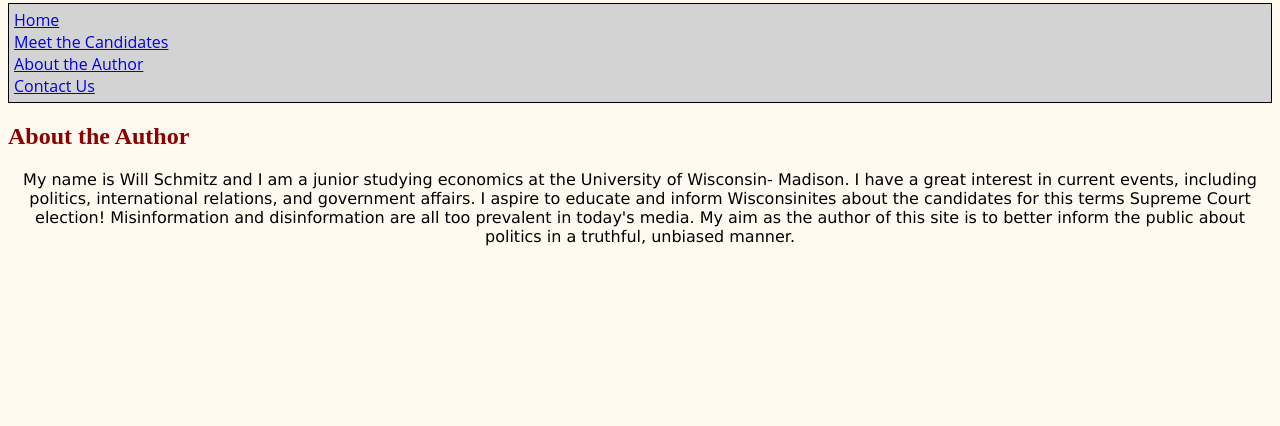
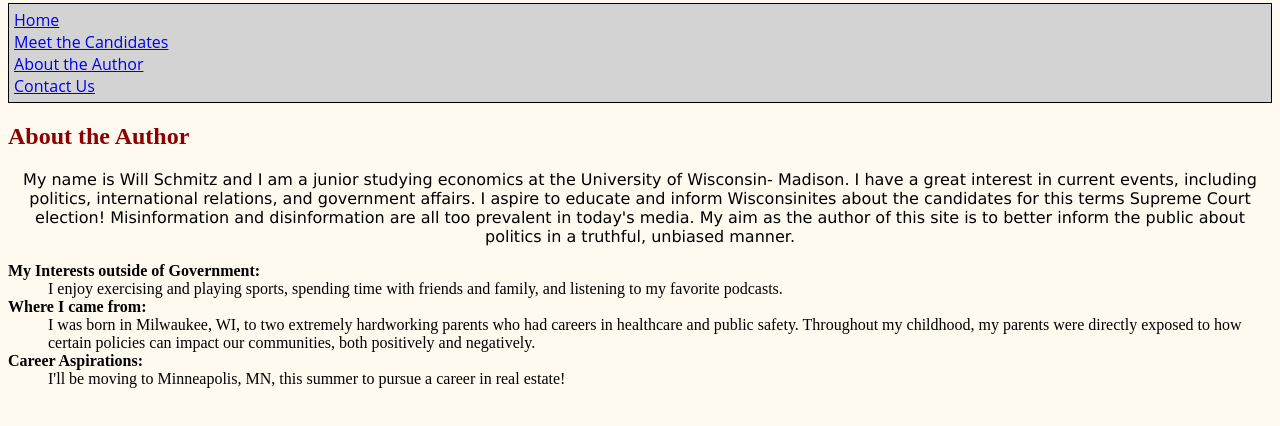
Before and after one commit to whschmitz/whschmitz, a plain HTML site: page Abouttheauthor.html in a window 1280 px wide. Shown: the part 78-504 px from the top of the page. Drawn offline with Linux system fonts and the light colour scheme.

Commit message:
Add files via upload

```diff
--- a/Abouttheauthor.html
+++ b/Abouttheauthor.html
@@ -28,6 +28,15 @@
 
 	Misinformation and disinformation are all too prevalent in today's media. My aim as the author of this site is to better inform the public about politics in a truthful, unbiased manner.
 
+	<dl>
+		<dt>My Interests outside of Government:</dt>
+		<dd>I enjoy exercising and playing sports, spending time with friends and family, and listening to my favorite podcasts.</dd>
+		<dt>Where I came from:</dt>
+		<dd> I was born in Milwaukee, WI, to two extremely hardworking parents who had careers in healthcare and public safety. Throughout my childhood, my parents were directly exposed to how certain policies can impact our communities, both positively and negatively.</dd>
+		<dt>Career Aspirations:</dt>
+		<dd>I'll be moving to Minneapolis, MN, this summer to pursue a career in real estate!</dd>
+	</dl>
+
 		</body>
 
 </html>
--- a/styles.css
+++ b/styles.css
@@ -51,3 +51,7 @@ ul {
 img {
 	padding: 30px,10px,10px,10px;
 }
+
+dt {
+	font-weight: bold;
+}
```
